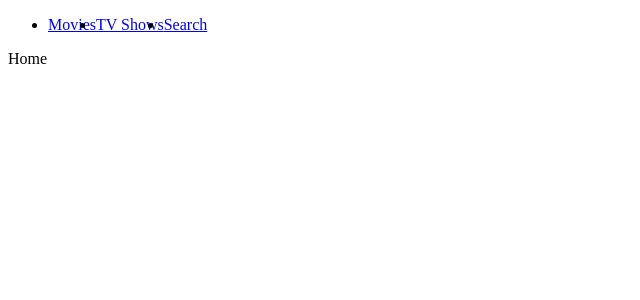
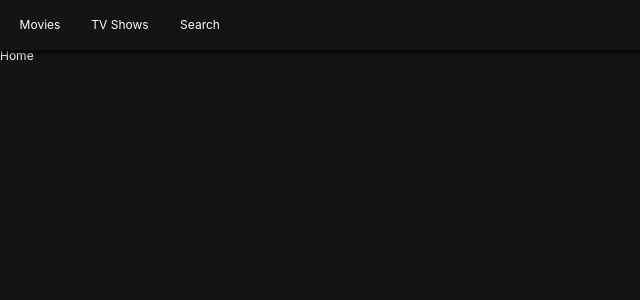
Before and after one commit to yesky85/notflix, a React (Create React App) app: page / in a window 1280 px wide. Shown: the top 300 px of the page, without its empty margins (0-640 px from the left). Built offline with nearby package versions, Linux system fonts and the light colour scheme.

Commit message:
GlobalStyles and Header

```diff
--- a/package.json
+++ b/package.json
@@ -11,7 +11,8 @@
     "react-dom": "^16.13.1",
     "react-router-dom": "^5.1.2",
     "react-scripts": "3.4.1",
-    "styled-components": "^5.0.1"
+    "styled-components": "^5.0.1",
+    "styled-reset": "^4.1.2"
   },
   "scripts": {
     "start": "react-scripts start",
--- a/src/Components/App.js
+++ b/src/Components/App.js
@@ -1,11 +1,13 @@
 import React from "react";
 import Router from "Components/Router";
+import GlobalStyles from "Components/GlobalStyles";
 
 class App extends React.Component {
   render() {
     return (
       <>
         <Router />
+        <GlobalStyles />
       </>
     );
   }
--- /dev/null
+++ b/src/Components/GlobalStyles.js
@@ -0,0 +1,22 @@
+import { createGlobalStyle } from "styled-components";
+import reset from "styled-reset";
+
+const globalStyles = createGlobalStyle`
+    ${reset}
+    a{
+        text-decoration: none;
+        color: inherit;
+    }
+    *{
+        box-sizing: border-box;
+    }
+    body{
+        font-family: -apple-system, BlinkMacSystemFont, 'Segoe UI', Roboto, Oxygen, Ubuntu, Cantarell, 'Open Sans', 'Helvetica Neue', sans-serif;
+        font-size: 12px;
+        background-color:rgba(20, 20, 20, 1);
+        color:white;
+        padding-top: 50px;
+    }
+`;
+
+export default globalStyles;
--- a/src/Components/Header.js
+++ b/src/Components/Header.js
@@ -2,18 +2,36 @@
 import { Link } from "react-router-dom";
 import styled from "styled-components";
 
-const Header = styled.header``;
+const Header = styled.header`
+  position: fixed;
+  left: 0;
+  top: 0;
+  width: 100%;
+  height: 50px;
+  display: flex;
+  align-items: center;
+
+  background-color: rgba(20, 20, 20, 0.8);
+  z-index: 10;
+  box-shadow: 0px 1px 5px 2px rgba(0, 0, 0, 0.8);
+`;
 
 const List = styled.ul`
   display: flex;
-  &:hover {
-    background-color: blue;
-  }
 `;
 
-const Item = styled.li``;
+const Item = styled.li`
+  width: 80px;
+  height: 50px;
+  text-align: center;
+`;
 
-const SLink = styled(Link)``;
+const SLink = styled(Link)`
+  height: 50px;
+  display: flex;
+  align-items: center;
+  justify-content: center;
+`;
 
 export default () => (
   <Header>
```
Also changed, not shown: 1 other file (tests, documents, lock files or other folders).
